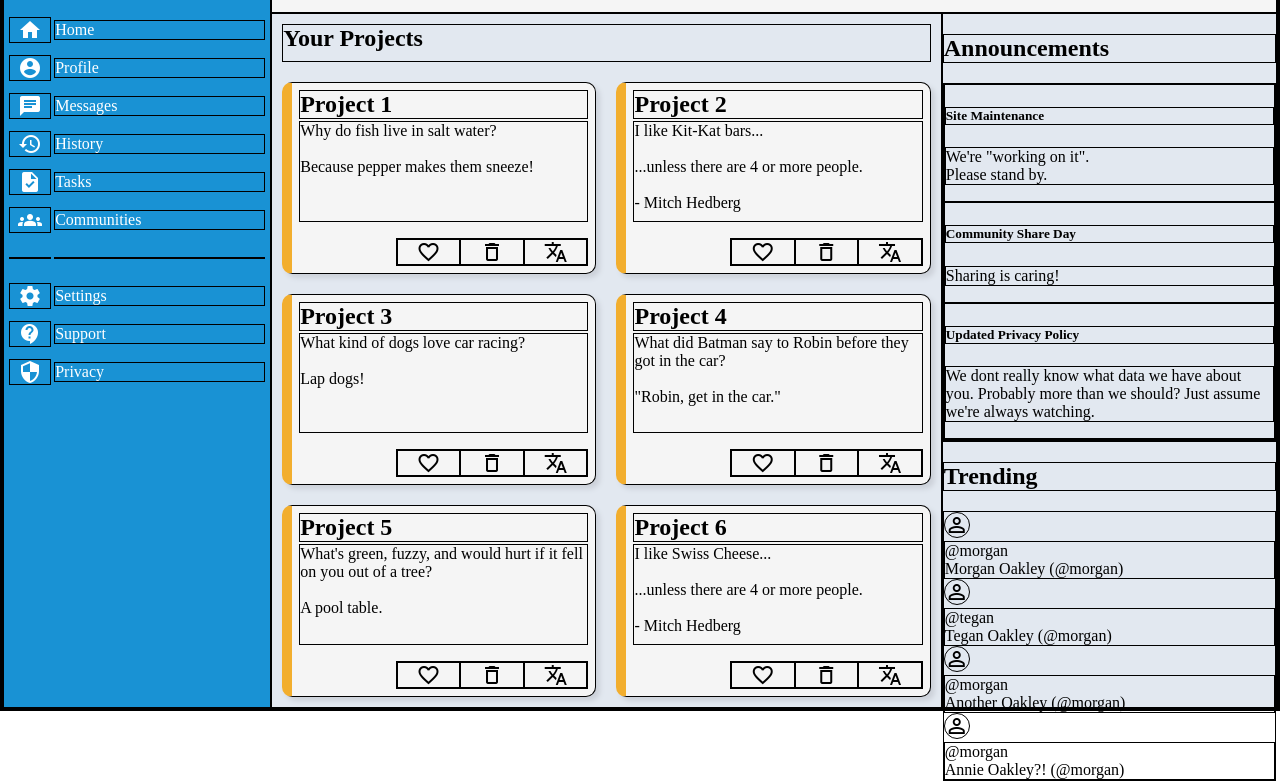
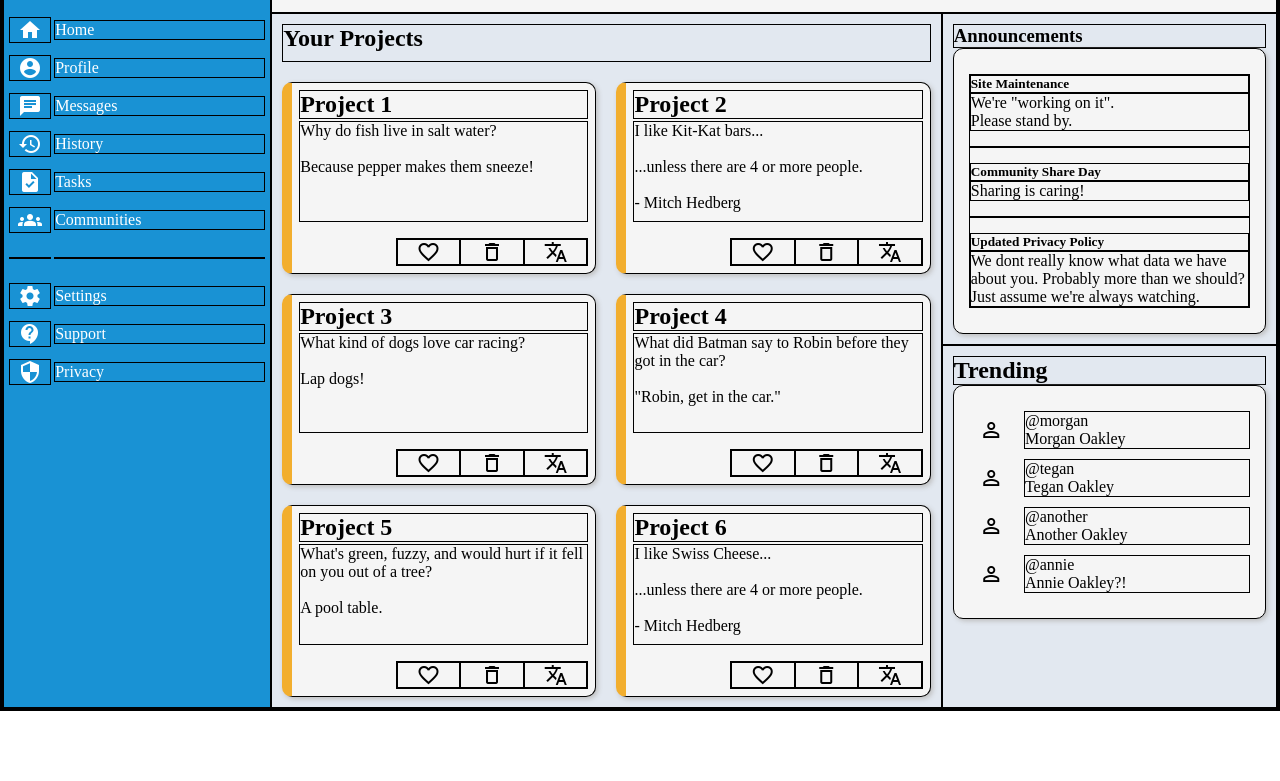
Before and after one commit to MWest352/Admin_Dashboard, a plain HTML site: page index.html in a window 1280 px wide. Shown: the part 95-876 px from the top of the page. After the commit the page ends 806 px from the top, so only its background shows below. Drawn offline with Linux system fonts and the light colour scheme.

Commit message:
updates to HTML and CSS for Trending and Announcement sections.  Updates to CSS for Project section.  Refactored code for display: grid

```diff
--- a/index.html
+++ b/index.html
@@ -17,7 +17,6 @@
   <title>Dashboard</title>
 </head>
 <body class="body">
-
 
   <div class="mainContainer">
 
@@ -39,7 +38,6 @@
           <button class="button">Share</button>
         </div>
       </div>
-
     </div>
 
     <!--Dashboard Section-->
@@ -131,34 +129,34 @@
     </div>
 
     <!--Announcements Section-->
-    <div class="announcements"> <h2>Announcements</h2>
-      <div class="announcements_inner">
+    <div class="announcements"> <h3>Announcements</h3>
+      <div class="announcementsInner">
         <div class="siteMaintenance">
           <h5>Site Maintenance</h5>
-          <p class="announcementText">We're "working on it".<br>Please stand by.</p>
+          <p class="announcementsText">We're "working on it".<br>Please stand by.</p>
         </div>
         <div class="communityShareDay">
           <h5>Community Share Day</h5>
-          <p class="announcementText">Sharing is caring!</p>
+          <p class="announcementsText">Sharing is caring!</p>
         </div>
         <div class="updatedPrivacyPolicy">
           <h5>Updated Privacy Policy</h5>
-          <p class="announcementText">We dont really know what data we have about you.  Probably more than we should? Just assume we're always watching.</p>
+          <p class="announcementsText">We dont really know what data we have about you.  Probably more than we should? Just assume we're always watching.</p>
         </div>
       </div>
     </div>
 
     <!--Trending Section-->
     <div class="trending"><h2>Trending</h2>
-      <div class="trending_inner">
-        <i class="material-icons" id="smallAvatar">perm_identity</i>
-        <div class="trendingText">@morgan <br> Morgan Oakley (@morgan)</div>
-        <i class="material-icons" id="smallAvatar">perm_identity</i>
-        <div class="trendingText">@tegan <br> Tegan Oakley (@morgan)</div>
-        <i class="material-icons" id="smallAvatar">perm_identity</i>
-        <div class="trendingText">@morgan <br> Another Oakley (@morgan)</div>
-        <i class="material-icons" id="smallAvatar">perm_identity</i>
-        <div class="trendingText">@morgan <br> Annie Oakley?! (@morgan)</div>
+      <div class="trendingInner">
+        <i class="material-icons" id="trendingAvatar">perm_identity</i>
+        <div class="trendingText">@morgan <br> Morgan Oakley </div>
+        <i class="material-icons" id="trendingAvatar">perm_identity</i>
+        <div class="trendingText">@tegan <br> Tegan Oakley</div>
+        <i class="material-icons" id="trendingAvatar">perm_identity</i>
+        <div class="trendingText">@another <br> Another Oakley </div>
+        <i class="material-icons" id="trendingAvatar">perm_identity</i>
+        <div class="trendingText">@annie <br> Annie Oakley?! </div>
       </div>
     </div>
   </div>
--- a/style.css
+++ b/style.css
@@ -6,13 +6,12 @@ body{
 
 /* Border for visualizing grids, will be deleted */
 *{
-  border:1px solid black
+  border:1px solid black;
 }
 
 
 /* Main Container */
 .mainContainer{
-  display: grid;
   height: 100vh;
   grid-template-columns: .8fr 1fr 1fr  1fr;
   grid-template-rows: 0.5fr 1fr 1fr  1fr;
@@ -28,17 +27,24 @@ body{
 background-color: #E2E8F0;
 }
 
+h1, h2, h3, h4, h5, h6{
+  margin-top: 0;
+  margin-bottom: 0;
+}
+
+.mainContainer, .headerTop, .headerBottom, .buttons, .dashboard, .projectsMain, .project, .projectIcons, .trendingInner{
+  display: grid;
+}
 
 /* Header Section */
 .header{
   background-color: whitesmoke;
   grid-area: header;
   padding: 10px;
-  /* box-shadow: 0 4px 4px -2px #CCD1D9; */
+  /* box-shadow: 0 4px 4px -2px #bebebe; */
 }
 
 .headerTop, .headerBottom{
-  display: grid;
   margin: 5px;
   gap: 3px;
 }
@@ -54,7 +60,6 @@ background-color: #E2E8F0;
 
 .buttons{
   padding: 4px;
-  display: grid;
   grid-template-columns: 1fr 1fr 1fr;
   gap: 20px;
 }
@@ -62,7 +67,7 @@ background-color: #E2E8F0;
 .search{
   background-color: lightgrey;
   border-radius: 25px;
-  border: none
+  border: none;
 }
 
 #smallAvatar{
@@ -87,9 +92,8 @@ background-color: #E2E8F0;
   background-color: #1992D4;
   grid-area: dashboard;
   color: white;
-  display: grid;
   grid-template-columns: .2fr 1fr;
-  grid-template-rows: 100px 35px 35px 35px 35px 35px 35px 35px 35px 35px 35px  ;
+  grid-template-rows: 100px 35px 35px 35px 35px 35px 35px 35px 35px 35px 35px;
   padding-left: 5px;
   padding-right: 5px;
   align-items: center;
@@ -106,7 +110,6 @@ background-color: #E2E8F0;
   padding: 10px;
   grid-area: projects;
   overflow: auto;
-  display: grid;
   gap: 20px;
   grid-template-columns: repeat(2, 1fr);
   grid-template-rows: 0.2fr 1fr 1fr 1fr;
@@ -125,14 +128,13 @@ background-color: #E2E8F0;
 }
 
 .project{
-  display: grid;
   grid-template-columns: repeat(3, 1fr);
   grid-template-rows: .2fr 1fr .2fr;
   padding: 7px;
   border-left: 10px solid #F2AE2E;
   border-radius: 10px;
   background-color: whitesmoke;
-  box-shadow: 4px 4px 5px #CCD1D9;
+  box-shadow: 2px 2px 5px #bebebe;
   max-height: 350px;
 }
 
@@ -145,7 +147,6 @@ background-color: #E2E8F0;
 .projectIcons{
   grid-column-start: 2;
   grid-column-end: 6;
-  display: grid;
   grid-template-columns: repeat(3, 1fr);
   align-items: center;
 }
@@ -159,10 +160,55 @@ background-color: #E2E8F0;
 /* Announcements Section */
 .announcements{
   grid-area: announcements;
+  margin:0;
+  padding: 10px
+
+}
+.announcementsInner{
+  margin: 0;
+  padding: 25px 15px 25px 15px;
+  background-color: whitesmoke;
+  border-radius: 10px;
+  box-shadow: 2px 2px 5px #bebebe;
+}
+
+.announcementsText{
+  margin:0;
+  padding:0;
+}
+
+.siteMaintenance{
+  padding-bottom: 15px;
+}
+
+.communityShareDay{
+  padding-top: 15px;
+  padding-bottom: 15px;
+}
+
+.updatedPrivacyPolicy{
+  padding-top: 15px;
 }
 
 
 /* Trending Section */
 .trending{
   grid-area: trending;
+  padding: 10px;
 }
+
+.trendingInner{
+  margin: 0;
+  padding: 25px 15px 25px 15px;
+  background-color: whitesmoke;
+  border-radius: 10px;
+  box-shadow: 2px 2px 5px #bebebe;
+  background-color: whitesmoke;
+  grid-template-columns: .2fr 1fr;
+  gap: 10px;
+}
+
+#trendingAvatar{
+  align-self: center;
+  border: none;
+}
```
